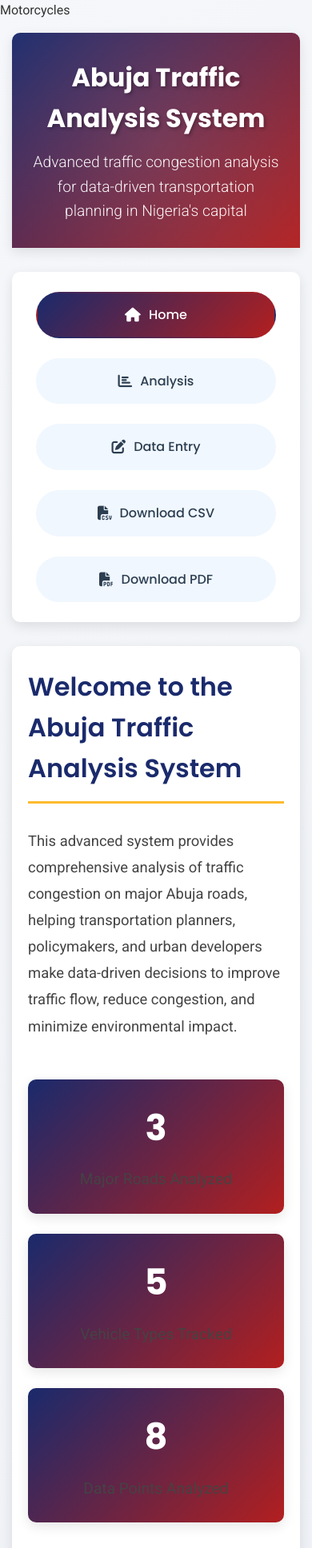
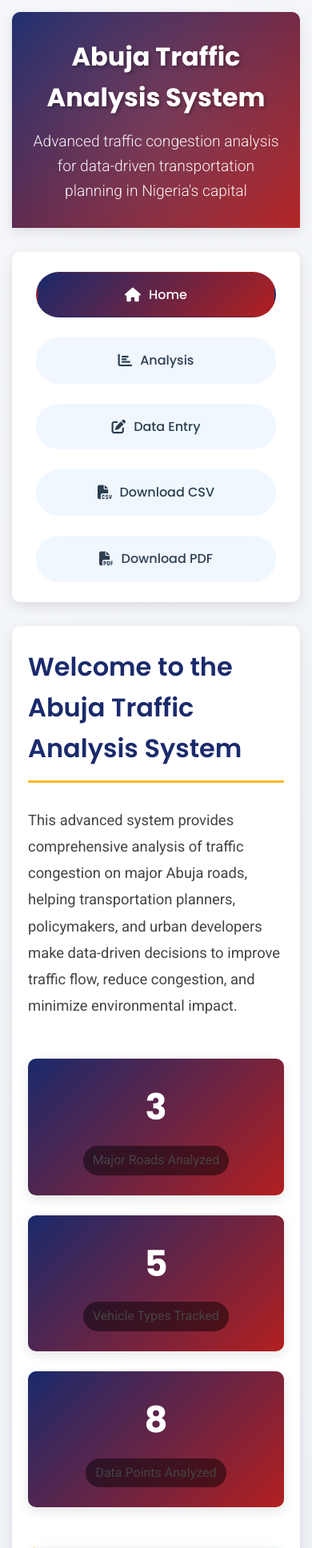
Before and after one commit to Stevenson80/nigeria-traffic-analysis, a Flask app: page / in a window 390 px wide. Shown: the top 1936 px of the page at 80% size. Run offline with Flask 3, Linux system fonts and the light colour scheme.

Commit message:
Improved readability of statistics text with semi-transparent background

````diff
--- a/templates/welcome.html
+++ b/templates/welcome.html
@@ -1,9 +1,3 @@
-<tr><td>Motorcycles</td></tr>
-<trTASK: I will replace the dynamic `VEHICLE_CLASSES` loop with this static content while maintaining compatibility with the Flask route, which passes `current_year` and `VEHICLE_CLASSES`. I'll also ensure the codebase is complete, clean, and free of errors, preserving the existing design and functionality.
-
-### Updated `welcome.html` Codebase
-
-```html
 <!DOCTYPE html>
 <html lang="en">
 <head>
@@ -179,6 +173,8 @@
             min-width: 200px;
             box-shadow: var(--box-shadow);
             transition: var(--transition);
+            position: relative;
+            overflow: hidden;
         }
 
         .stat-item:hover {
@@ -191,6 +187,8 @@
             font-size: 3.2em;
             font-weight: 700;
             font-family: 'Poppins', sans-serif;
+            position: relative;
+            z-index: 2;
         }
 
         .stat-item p {
@@ -198,6 +196,13 @@
             font-size: 1.2em;
             opacity: 0.95;
             font-weight: 400;
+            position: relative;
+            z-index: 2;
+            /* Semi-transparent background for text */
+            background-color: rgba(0, 0, 0, 0.5);
+            display: inline-block;
+            padding: 5px 15px;
+            border-radius: 20px;
         }
 
         .vehicle-types-section {
@@ -419,6 +424,11 @@
                 font-size: 2.8em;
             }
 
+            .stat-item p {
+                font-size: 1.1em;
+                padding: 4px 12px;
+            }
+
             .cta-button {
                 padding: 18px 35px;
                 font-size: 1.2em;
@@ -453,6 +463,10 @@
             .stat-item {
                 flex-basis: 100%;
                 min-width: auto;
+            }
+
+            .stat-item p {
+                font-size: 1em;
             }
 
             ol {
````
